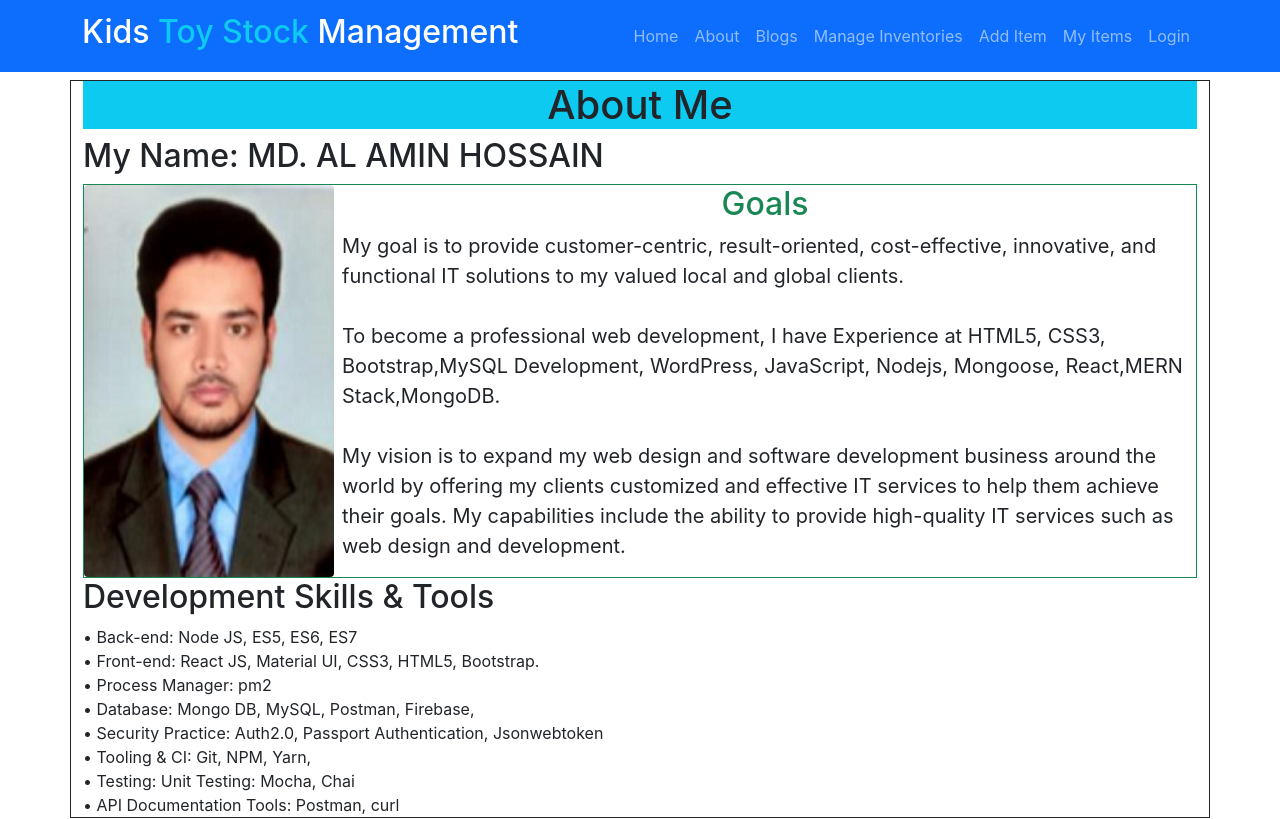
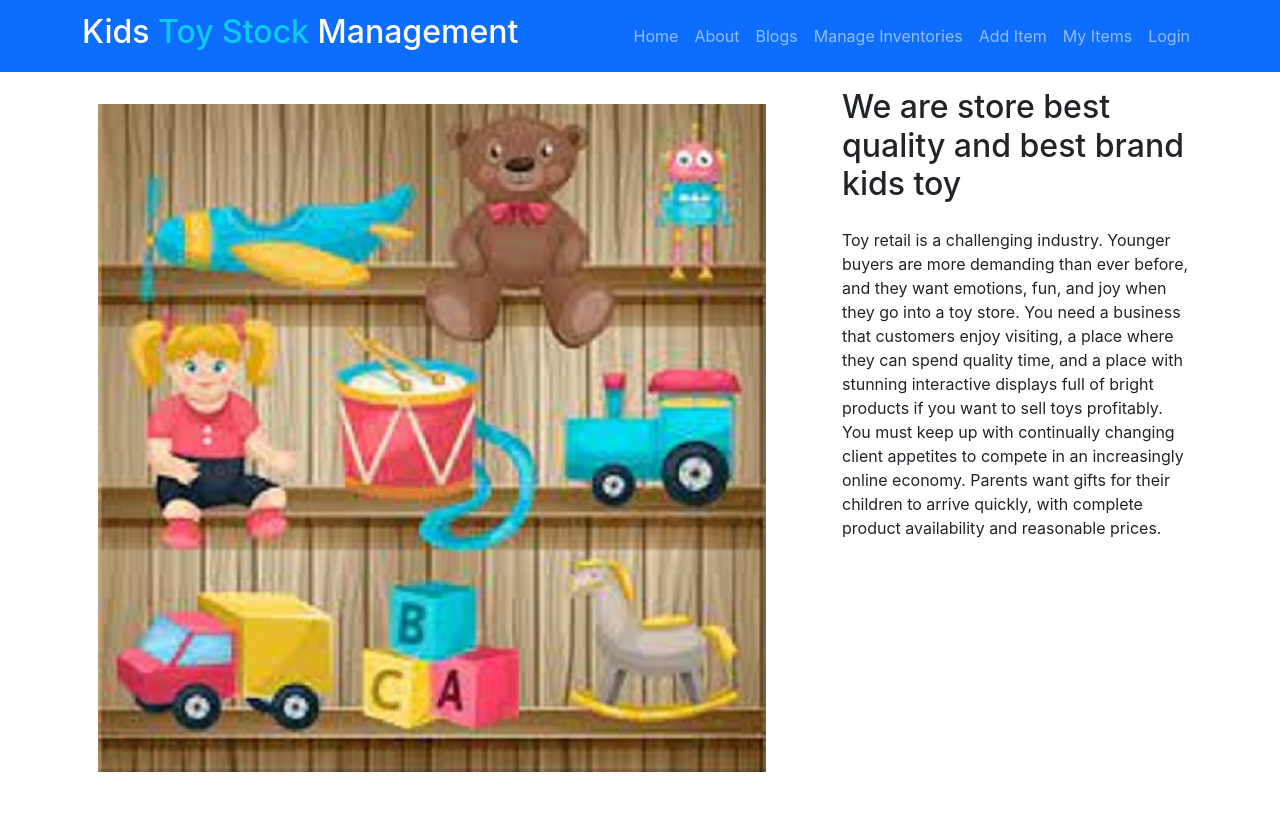
Before and after one commit to alamin1246/warehouse-management-client-side, a React (Create React App) app: page /about in a window 1280 px wide. Shown: the top 819 px of the page. Built offline with nearby package versions, Linux system fonts and the light colour scheme; no server answers.

Commit message:
about page added

```diff
--- a/src/Pages/About/About.js
+++ b/src/Pages/About/About.js
@@ -1,33 +1,27 @@
 import React from 'react';
-import myPic from '../../images/MD. AL AMIN HOSSAIN.PNG'
+import './About.css';
+import kidToy from "../../images/KidsToy.jpeg"
 
 const About = () => {
     return (
-        <div className='container border border-dark mt-2' >
-            <h1 className='text-center bg-info'>About Me</h1>
-            <h2>My Name: MD. AL AMIN HOSSAIN</h2>
-            <div className='d-flex border border-success'>
-                <img className='rounded' src={myPic} alt="" />
-                <div className='mx-auto'>
-                    <h2 className='text-center text-success'>Goals</h2>
-                    <p className='ms-2 text-justify fs-5 '>My goal is to provide customer-centric, result-oriented, cost-effective, innovative, and functional IT solutions to my valued local and global clients. <br /><br />
-                        To become a professional web development,  I have Experience at HTML5, CSS3, Bootstrap,MySQL Development, WordPress, JavaScript, Nodejs, Mongoose, React,MERN Stack,MongoDB.
-                        <br /><br />
-                        My vision is to expand my web design and software development business around the world by offering my clients customized and effective IT services to help them achieve their goals. My capabilities include the ability to provide high-quality IT services such as web design and development.
-                    </p>
+        <div className='about py-3'>
+            <div className='container'>
+                <div className="row">
+                    <div className="col-lg-8">
+                        <div><img className=' p-3 mb-5 bg-body rounded ' width={700} src={kidToy} alt="" /></div>
+                    </div>
+                    <div className="col-lg-4">
+                        <div>
+                            <h2>We are store best quality and best brand kids toy</h2>
+                            <p className='py-3'>
+                                Toy retail is a challenging industry. Younger buyers are more demanding than ever before, and they want emotions, fun, and joy when they go into a toy store. You need a business that customers enjoy visiting, a place where they can spend quality time, and a place with stunning interactive displays full of bright products if you want to sell toys profitably.
+                                <br />
+
+                                You must keep up with continually changing client appetites to compete in an increasingly online economy. Parents want gifts for their children to arrive quickly, with complete product availability and reasonable prices.
+                            </p>
+                        </div>
+                    </div>
                 </div>
-            </div>
-            <div>
-                <h2>Development Skills & Tools</h2>
-                • Back-end: Node JS, ES5, ES6, ES7 <br />
-                • Front-end: React JS, Material UI, CSS3, HTML5, Bootstrap. <br />
-                • Process Manager: pm2 <br />
-                • Database: Mongo DB, MySQL, Postman, Firebase, <br />
-                • Security Practice: Auth2.0, Passport Authentication, Jsonwebtoken <br />
-                • Tooling & CI: Git, NPM, Yarn, <br />
-                • Testing: Unit Testing: Mocha, Chai <br />
-                • API Documentation Tools: Postman, curl
-
             </div>
         </div>
     );
--- a/src/Pages/Home/Home/Home.js
+++ b/src/Pages/Home/Home/Home.js
@@ -8,7 +8,7 @@ const Home = () => {
             <Banner></Banner>
             <br />
             <div className='mt-5'>
-                <h3 className='bg-success text-white'><marquee behavior="" direction="">Welcome to Kids Toys Stock Management.</marquee></h3>
+                <h3 className='bg-primary text-white'><marquee behavior="" direction="">Welcome to Kids Toys Stock Management.</marquee></h3>
             </div>
             <div className='mt-5'>
                 <Products></Products>
--- a/src/Pages/Home/Product/Product.js
+++ b/src/Pages/Home/Product/Product.js
@@ -2,19 +2,21 @@ import React from 'react';
 import { useNavigate } from 'react-router-dom';
 import './Product.css';
 
-const Product = ({ service }) => {
-    const { id, name, img, description, price } = service;
+const Product = ({ product }) => {
+    const { id, name, img, description, price, quantity, supplier_name } = product;
     const navigate = useNavigate();
-    const navigateToServiceDetail = id => {
-        navigate(`/service/${id}`)
+    const navigateToProductDetail = id => {
+        navigate(`/product/${id}`)
     }
     return (
         <div className='product'>
             <img className='w-100' src={img} alt="" />
             <h2>Name: {name}</h2>
             <p>Price: Tk.{price}</p>
-            <p><small>Food Description: {description}</small></p>
-            <button onClick={() => navigateToServiceDetail(id)} className='btn btn-success text-black'> Book: {name}</button>
+            <p><small>Description: {description}</small></p>
+            <p><small>Quantity: {quantity}</small></p>
+            <p>Supplier Name: {supplier_name}</p>
+            <button onClick={() => navigateToProductDetail(id)} className='btn btn-success text-black'> Manage</button>
         </div>
     );
 };
--- a/src/Pages/Home/Products/Products.js
+++ b/src/Pages/Home/Products/Products.js
@@ -4,23 +4,22 @@ import './Products.css';
 
 const Products = () => {
 
-    const [services, setServices] = useState([]);
+    const [products, setProducts] = useState([]);
 
     useEffect(() => {
-        fetch('services.json')
+        fetch('http://localhost:5000/product')
             .then(res => res.json())
-            .then(data => setServices(data));
+            .then(data => setProducts(data));
     }, [])
     return (
-        <div id='services' className='container'>
-            {/* <h2>Services: {services.length}</h2> */}
+        <div id='products' className='container'>
             <div className="row">
                 <h1 className='text-success text-center mt-5'>Our Kids Toys Products</h1>
                 <div className='products-container'>
                     {
-                        services.map(service => <Product
-                            key={service.id}
-                            service={service}
+                        products.map(product => <Product
+                            key={product.id}
+                            product={product}
                         >
                         </Product>)
                     }
```
Also changed, not shown: src/Pages/About/About.css (added), src/images/KidsToy.jpeg (added), src/images/MD. AL AMIN HOSSAIN.PNG (deleted).
